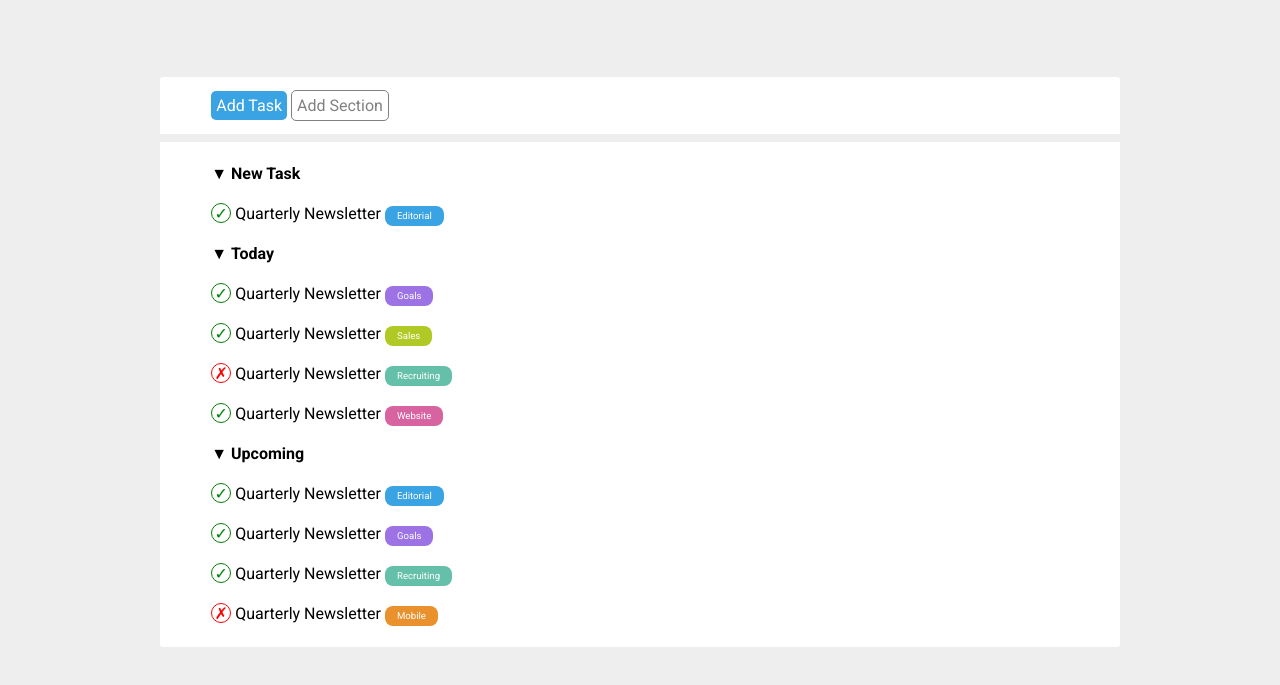
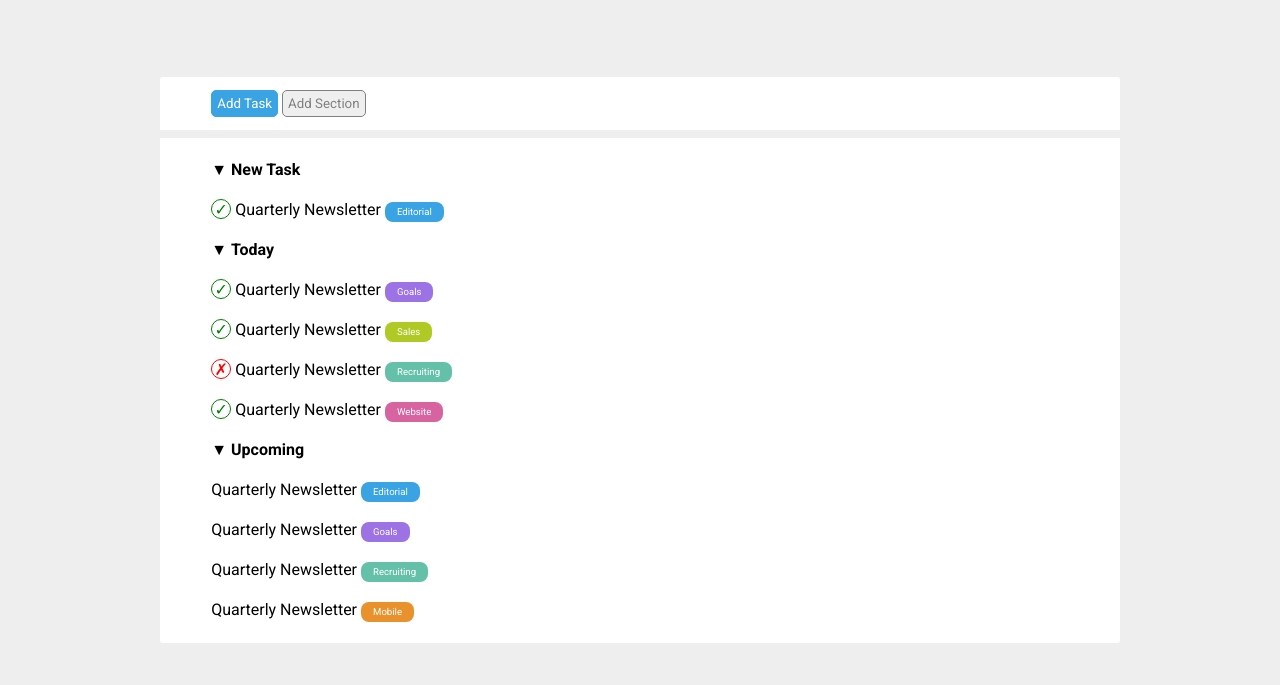
Before and after one commit to TomekWebDev/html-css-toboolist, a plain HTML site: page index.html in a window 1280 px wide. Shown: the part 53-738 px from the top of the page. Drawn offline with Linux system fonts and the light colour scheme.

Commit message:
COMMENTI DURANTE CORREZIONE

```diff
--- a/index.html
+++ b/index.html
@@ -9,7 +9,11 @@
     <link rel="stylesheet" href="style.css">
 </head>
 <body>
-
+    <!--PER L'HEADER NON SERVIVA IL DIV CONTENITORE, BASTAVA METTERE
+        DEL PADDING ALL'HEADER TANTO LA SPAZIATURA TRE IMG E
+        TESTO NON CAMBIA COMUNQUE -->
+    <!--SI POTEVA USARE UN H1 PER IL LOGOTIPO E DARE DISPLAY
+        INLINE O INLINE BLOCK -->
     <header>
         <div class="logoContainer">
             <img class="logo" src="assets/img 3/Logo.png" alt="Logo Boolean">
@@ -21,8 +25,9 @@
         <!-- SEZIONE BOTTONI
              SAREBBERO DA TRASFORMARE IN BOTTONI -->
             <div class="addSpace">
-                <span class="button1">Add Task</span>
-                <span class="button2">Add Section</span>
+                <button class="button1">Add Task</button>
+                <button class="button2">Add Section</button>
+
             </div>
           <!-- DIV GRANDE PER TUTTLE LE IPOTETICHE LISTE
                 DIMENSIONATO IN CSS -->
@@ -49,13 +54,13 @@
                 </ul>
                 <!-- LISTA 3 -->
                 <ul class="upcoming list"> <span class="listTitle">Upcoming</span>
-                    <li> <div class="done">&#10003;</div> Quarterly Newsletter <span class="label editorial"></span>
+                    <li>Quarterly Newsletter <span class="label editorial"></span>
                     </li>
-                    <li> <div class="done">&#10003;</div> Quarterly Newsletter <span class="label goals"></span>
+                    <li>Quarterly Newsletter <span class="label goals"></span>
                     </li>
-                    <li> <div class="done">&#10003;</div> Quarterly Newsletter <span class="label recruiting"></span>
+                    <li>Quarterly Newsletter <span class="label recruiting"></span>
                     </li>
-                    <li> <div class="undone">&#10007;</div> Quarterly Newsletter <span class="label mobile"></span>
+                    <li>Quarterly Newsletter <span class="label mobile"></span>
                     </li>
                 </ul>
             </div>
--- a/style.css
+++ b/style.css
@@ -42,11 +42,13 @@ body{
     display: inline-block;
     border-radius: 5px;
     padding: 5px;
+    border: 0px;
 }
 
 .button1{
     background-color: #3aa3e3;
     color: white;
+    border: 1px solid #3aa3e3;
 }
 
 .button2{
```
